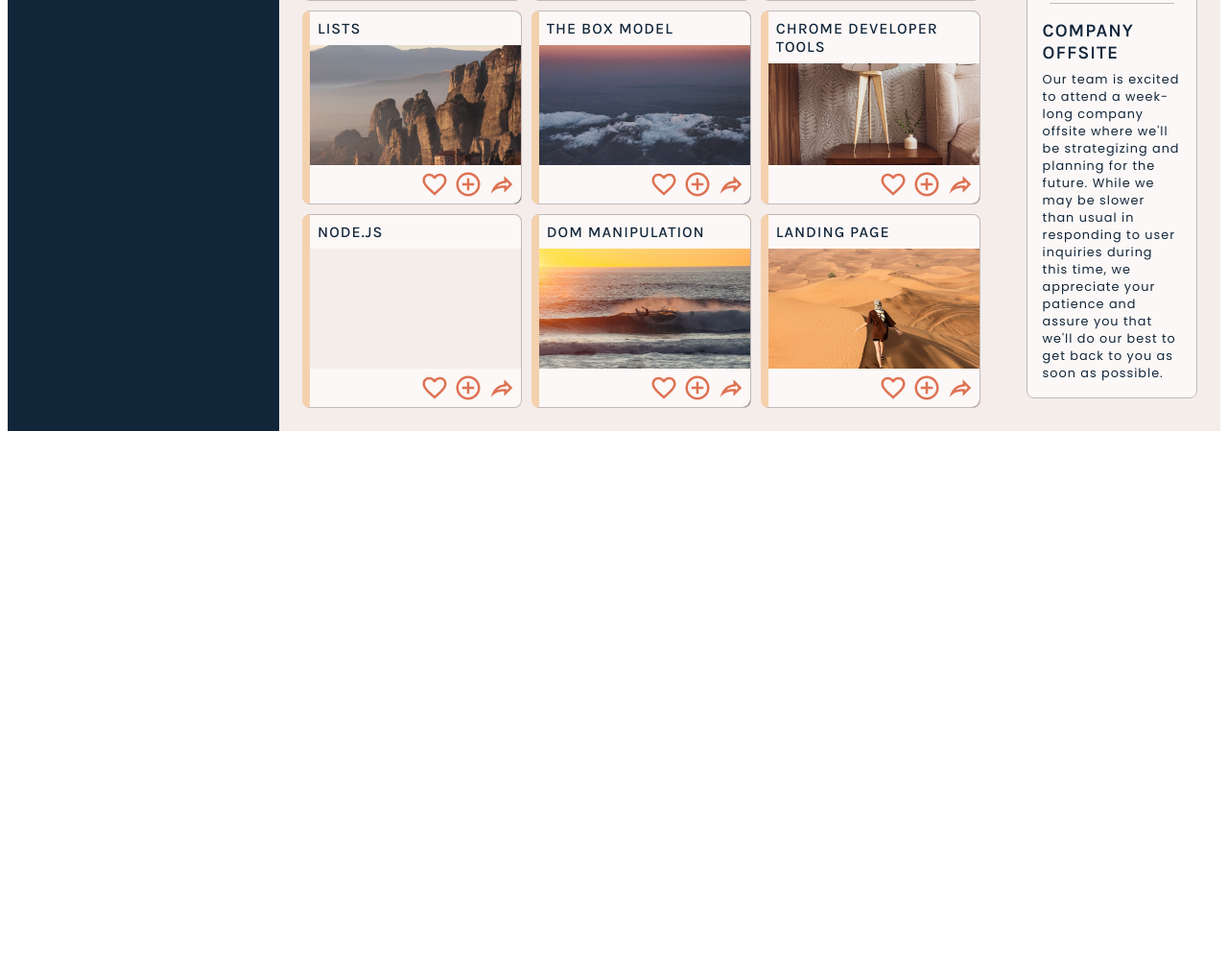
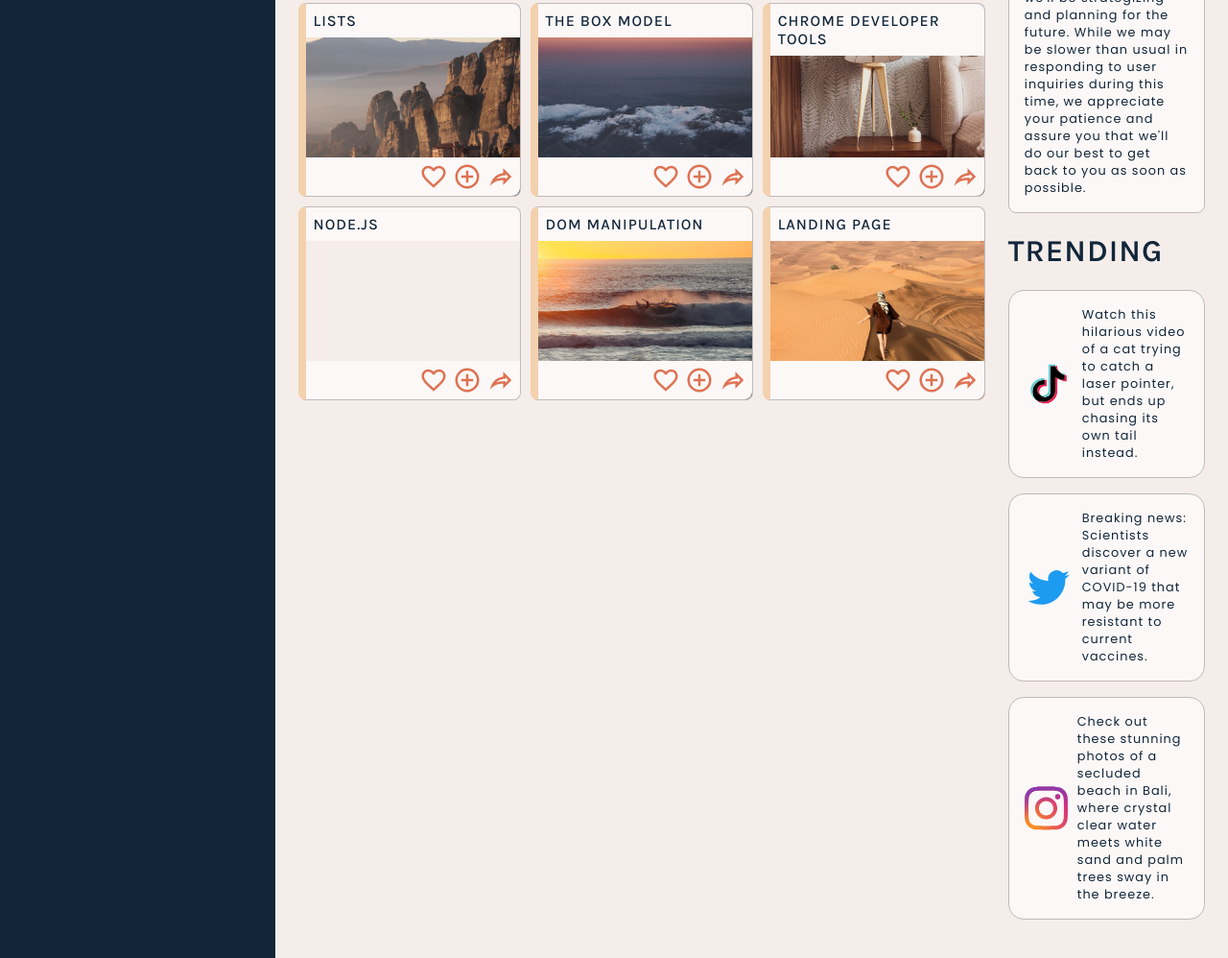
Before and after one commit to joerhew/odin-admindashboard, a plain HTML site: page index.html in a window 1280 px wide. Shown: the part 1069-2067 px from the top of the page at 96% size. Before the commit the page ends 1526 px from the top, so only its background shows below. Drawn offline with Linux system fonts and the light colour scheme.

Commit message:
Finished sidebar and added small animations

```diff
--- a/index.html
+++ b/index.html
@@ -206,6 +206,18 @@
                     <p>Our team is excited to attend a week-long company offsite where we'll be strategizing and planning for the future. While we may be slower than usual in responding to user inquiries during this time, we appreciate your patience and assure you that we'll do our best to get back to you as soon as possible.</p>
                 </div>
             </div>
+            <h1>Trending</h1>
+            <div class="trending-container">
+                <div class="trending-item">
+                    <img src="assets/tt.svg"><p>Watch this hilarious video of a cat trying to catch a laser pointer, but ends up chasing its own tail instead.</p>
+                </div>
+                <div class="trending-item">
+                    <img src="assets/tw.svg"><p>Breaking news: Scientists discover a new variant of COVID-19 that may be more resistant to current vaccines.</p>
+                </div>
+                <div class="trending-item">
+                    <img src="assets/ig.svg" id="smaller"><p>Check out these stunning photos of a secluded beach in Bali, where crystal clear water meets white sand and palm trees sway in the breeze.</p>
+                </div>
+            </div>
         </div>
     </div>
 </body>
--- a/style.css
+++ b/style.css
@@ -16,6 +16,10 @@
     font-family: var(--poppins);
     font-size: 1rem;
     letter-spacing: 1px;
+}
+
+body {
+    margin: 0;
 }
 
 img {
@@ -47,7 +51,6 @@ h2 {
 }
 
 .container {
-
     display: grid;
     grid-template: minmax(100px,15vh) 1fr / 1.5fr 4fr 1.2fr;
 }
@@ -63,6 +66,11 @@ h2 {
 
     background-color: var(--dark);
     color: var(--lightcool);
+}
+
+.categories {
+    position: sticky;
+    top: 1.5rem;
 }
 
 .categories>img {
@@ -94,9 +102,25 @@ h2 {
 }
 
 .cat-item {
-    margin-bottom: 0.8rem;
+    padding-top: 0.4rem;
+    padding-bottom: 0.4rem;
     display: flex;
     align-items: center;
+    cursor: pointer;
+    border-radius: 8px;
+}
+
+.cat-item:hover {
+    background-color: var(--lightcool);
+    color: var(--dark);
+    transition: 0.2s;
+    transition-timing-function: ease-out;
+}
+
+.cat-item:hover img {
+    filter: invert(13%) sepia(50%) saturate(591%) hue-rotate(169deg) brightness(91%) contrast(100%);
+    transition: 0.2s;
+    transition-timing-function: ease-out;
 }
 
 .header {
@@ -110,6 +134,8 @@ h2 {
 
     background-color: var(--highlight);
     color: var(--lightwarm);
+
+    z-index: 1;
 
 }
 
@@ -127,6 +153,8 @@ h2 {
     background-color: var(--lightwarm);
     border-radius: 8px;
     margin-right: 60px;
+    padding-left: 10px;
+    padding-right: 10px;
 }
 
 #search:focus, #search:hover {
@@ -188,6 +216,17 @@ h2 {
     background-repeat: no-repeat;
     background-position: center center;
     background-size: cover;
+
+    cursor: pointer;
+
+}
+
+.project-item:hover {
+    border: 1px solid var(--highlight);
+    border-left: 8px solid var(--highlight);
+    transition: 0.1s;
+    scale: 1.01;
+    transition-timing-function: ease-in;
 }
 
 .project-item p {
@@ -197,7 +236,6 @@ h2 {
     border-top-right-radius: 8px;
     font-family: var(--karla);
     text-transform: uppercase;
-
 }
 
 .btm-icons {
@@ -214,9 +252,11 @@ h2 {
     margin-right: 5px;
 }
 
-.infobar {
+.container>.infobar {
     grid-column: 3 / 4;
     grid-row-start: 2;
+
+    padding-left: 0;
 
     background-color: var(--lightwarm);
     color: var(--dark);
@@ -226,6 +266,7 @@ h2 {
     display: flex;
     flex-direction: column;
     align-items: center;
+    justify-content: flex-start;
 
     margin: 0;
     padding: 1rem;
@@ -251,3 +292,26 @@ h2 {
     margin-top: 1rem;
     margin-bottom: 1rem;
 }
+
+.trending-item {
+    display: flex;
+    background-color: var(--verylightwarm);
+    border-radius: 16px;
+    padding: 1rem;
+    border: solid 1px var(--neutral);
+    font-size: 0.8rem;
+    margin-bottom: 1rem;
+}
+
+.trending-item img {
+    margin-right: 10px;
+    width: 50px;
+}
+
+#smaller {
+    width: 45px;
+}
+
+.trending-item p {
+    margin: 0;
+}
```
Also changed, not shown: assets/ig.svg (added), assets/tt.svg (added), assets/tw.svg (added).
